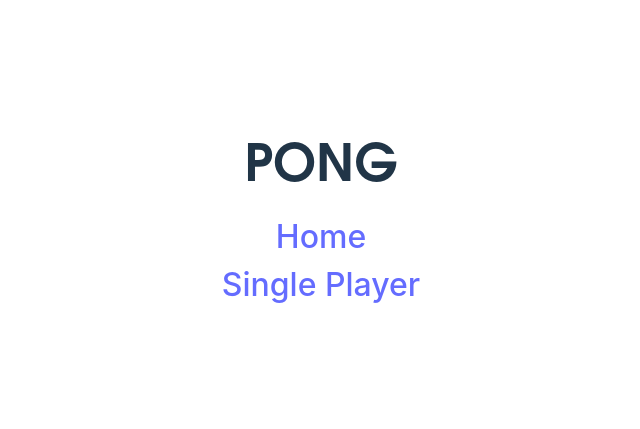
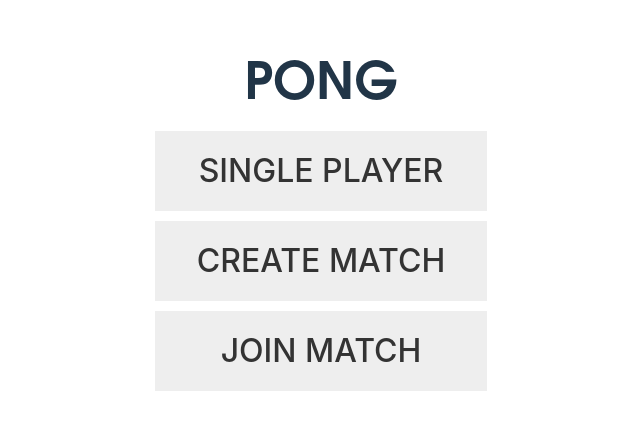
Before and after one commit to caioaao/pong, a SvelteKit app in the folder pong-ui/: page / in a window 1280 px wide. Shown: the part 167-596 px from the top of the page, without its empty margins (319-959 px from the left). Built offline with nearby package versions, Linux system fonts and the light colour scheme.

Commit message:
more styling and placeholder buttons

```diff
--- a/pong-ui/src/routes/+page.svelte
+++ b/pong-ui/src/routes/+page.svelte
@@ -2,10 +2,13 @@
 	<h1>PONG</h1>
 	<ul>
 		<li>
-			<a href="/">Home</a>
+			<a href="/single-player"> Single Player </a>
 		</li>
 		<li>
-			<a href="/single-player"> Single Player </a>
+			<a href="/multiplayer/new-match"> Create Match </a>
+		</li>
+		<li>
+			<a href="/multiplayer/join-match"> Join Match </a>
 		</li>
 	</ul>
 </nav>
@@ -13,8 +16,18 @@
 <style>
 	nav > ul {
 		list-style: none;
+		display: grid;
+		row-gap: 10px;
 	}
 	nav > ul > li {
 		font-size: 2rem;
 	}
+	li > a {
+		display: block;
+		padding: 1rem;
+		width: 300px;
+		background-color: #eeeeee;
+		color: #333;
+		text-transform: uppercase;
+	}
 </style>
```
